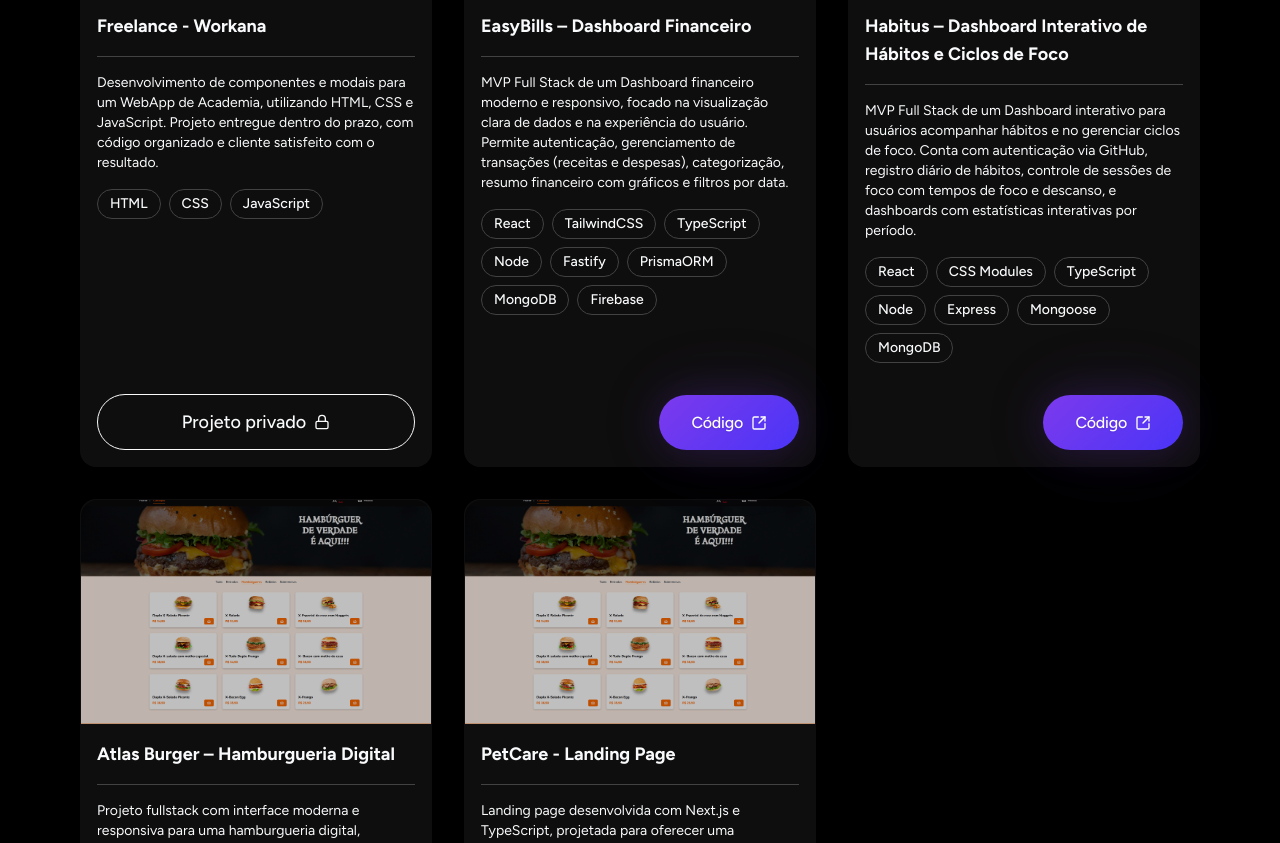
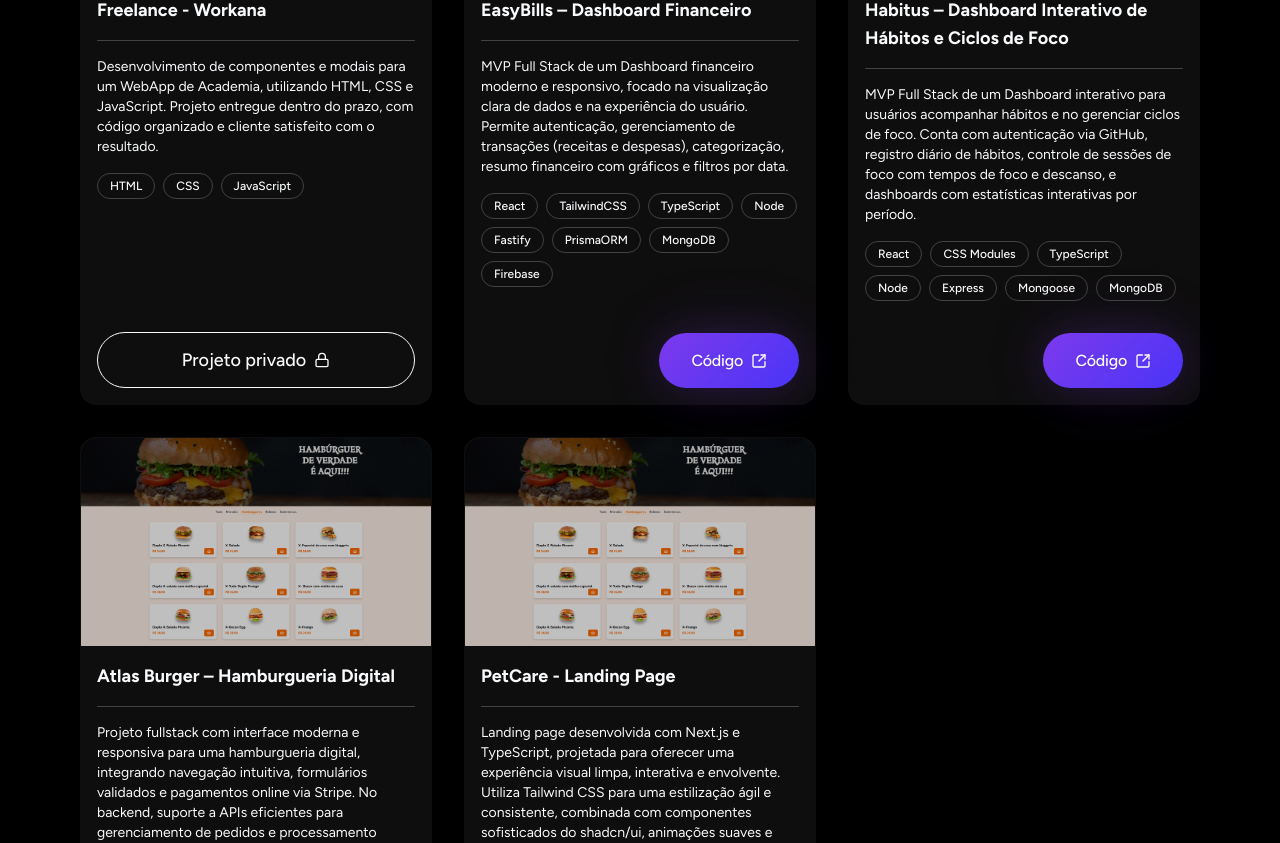
Before and after one commit to lucasfgaldinos/meu-portfolio, a React (Vite) app: page / in a window 1280 px wide. Shown: the part 1773-2616 px from the top of the page. Built offline with nearby package versions, Linux system fonts and the light colour scheme.

Commit message:
style: Ajustes finos de css no ProjectCard e SkillCard components

```diff
--- a/src/components/ProjectCard/index.tsx
+++ b/src/components/ProjectCard/index.tsx
@@ -12,9 +12,9 @@ export function ProjectCard({
 }: Projects) {
 	return (
 		<div className="max-w-md rounded-2xl flex flex-col bg-bg-card hover:shadow-[0_0_12px_#7c3aed] hover:border-indigo-800 border border-transparent transition-all duration-200 ease-in-out">
-			<div className="h-56 w-full relative overflow-hidden">
+			<div className="h-52 w-full relative overflow-hidden">
 				<img
-					className="w-full h-56 object-cover rounded-t-2xl brightness-75"
+					className="w-full h-52 object-cover rounded-t-2xl brightness-75"
 					src={banner}
 					alt={`Banner do projeto.`}
 				/>
--- a/src/components/SkillCard/index.tsx
+++ b/src/components/SkillCard/index.tsx
@@ -1,7 +1,7 @@
 export function SkillCard({ name }: { name: string }) {
 	return (
 		<div className="w-fit px-3 py-1 border border-neutral rounded-full bg-bg-card">
-			<p className="text-light font-medium text-center text-sm">{name}</p>
+			<p className="text-light font-medium text-center text-xs">{name}</p>
 		</div>
 	);
 }
```
